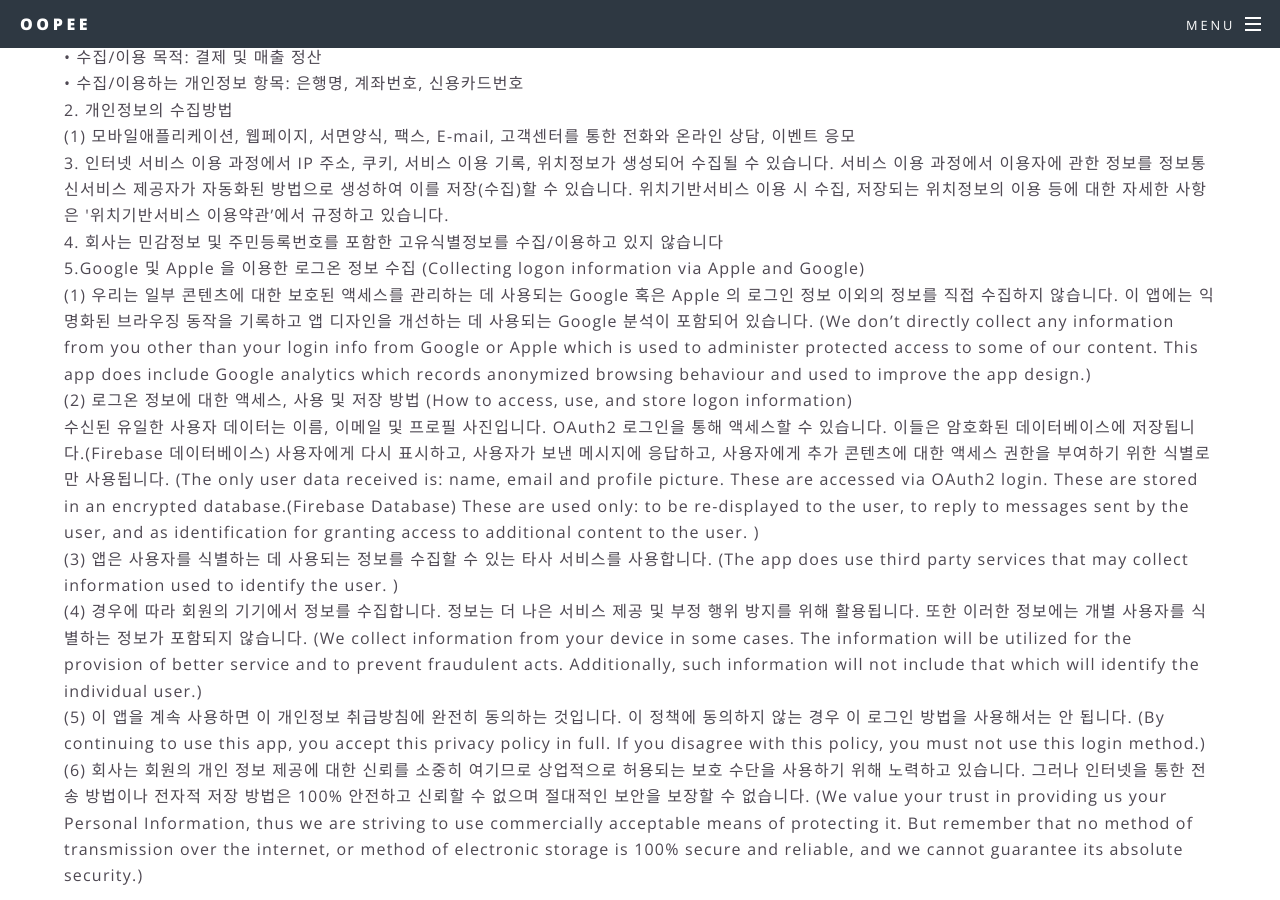
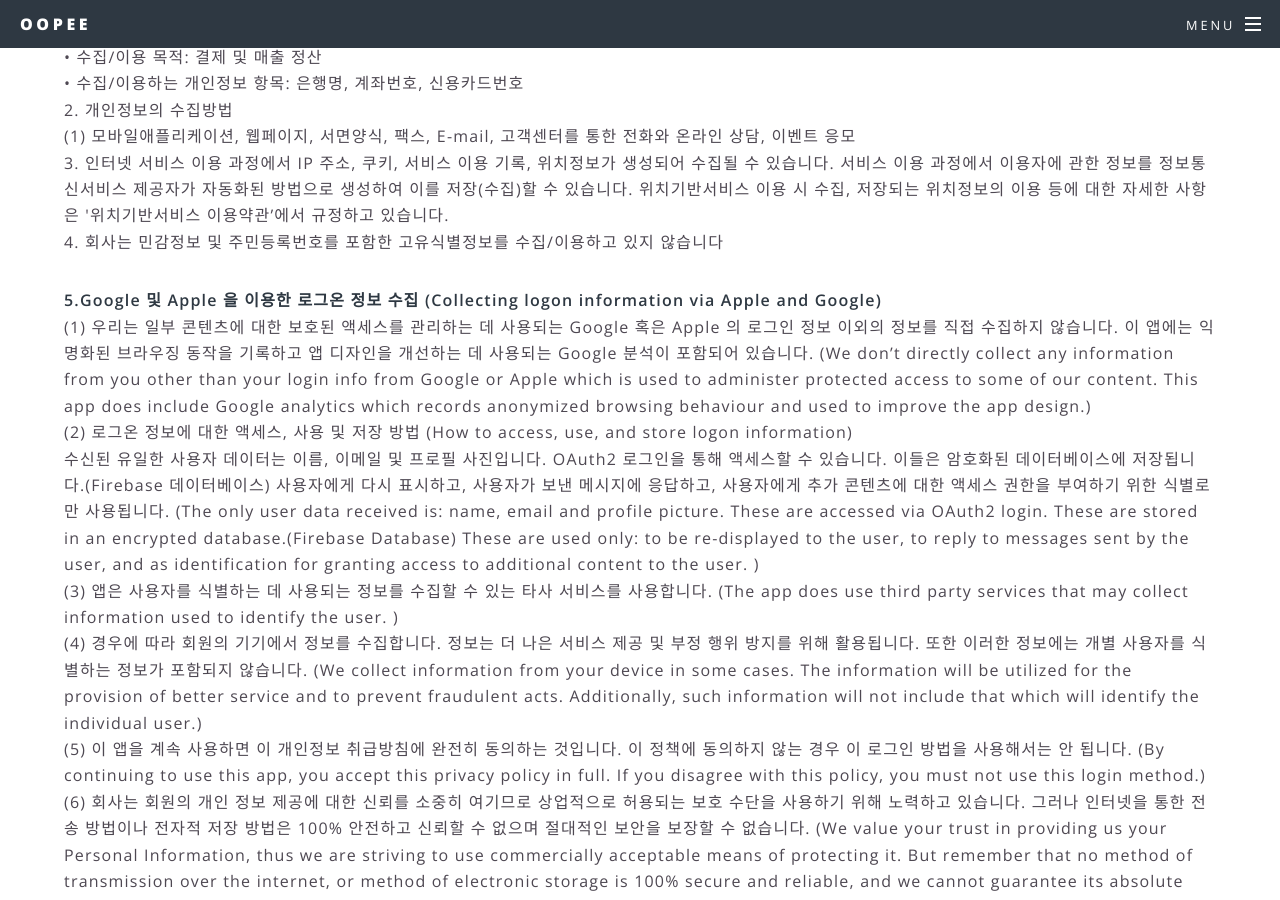
Before and after one commit to inansung/www.oopee.com, a Jekyll site: the page built from privacy-policy.html, in a window 1280 px wide and 900 px high, scrolled down 914 px. Built offline with Jekyll 4.4.1, drawn with Linux system fonts in a browser that asks for light colours.

Commit message:
2023.10.04+5

```diff
--- a/privacy-policy.html
+++ b/privacy-policy.html
@@ -19,8 +19,8 @@
 	2. 개인정보의 수집방법<br>
 	 (1) 모바일애플리케이션, 웹페이지, 서면양식, 팩스, E-mail, 고객센터를 통한 전화와 온라인 상담, 이벤트 응모<br>
 	3. 인터넷 서비스 이용 과정에서 IP 주소, 쿠키, 서비스 이용 기록, 위치정보가 생성되어 수집될 수 있습니다. 서비스 이용 과정에서 이용자에 관한 정보를 정보통신서비스 제공자가 자동화된 방법으로 생성하여 이를 저장(수집)할 수 있습니다. 위치기반서비스 이용 시 수집, 저장되는 위치정보의 이용 등에 대한 자세한 사항은 '위치기반서비스 이용약관’에서 규정하고 있습니다.<br>
-	4. 회사는 민감정보 및 주민등록번호를 포함한 고유식별정보를 수집/이용하고 있지 않습니다<br>
-	5.Google 및  Apple 을 이용한 로그온 정보 수집 (Collecting logon information via Apple and Google)<br>
+	4. 회사는 민감정보 및 주민등록번호를 포함한 고유식별정보를 수집/이용하고 있지 않습니다</p>
+	<p><b>5.Google 및  Apple 을 이용한 로그온 정보 수집 (Collecting logon information via Apple and Google)</b><br>
 	 (1) 우리는 일부 콘텐츠에 대한 보호된 액세스를 관리하는 데 사용되는 Google 혹은 Apple 의 로그인 정보 이외의 정보를 직접 수집하지 않습니다. 이 앱에는 익명화된 브라우징 동작을 기록하고 앱 디자인을 개선하는 데 사용되는 Google 분석이 포함되어 있습니다. (We don’t directly collect any information from you other than your login info from Google or Apple which is used to administer protected access to some of our content. This app does include Google analytics which records anonymized browsing behaviour and used to improve the app design.)<br>
 	 (2) 로그온 정보에 대한 액세스, 사용 및 저장 방법 (How to access, use, and store logon information)<br>
 	 수신된 유일한 사용자 데이터는 이름, 이메일 및 프로필 사진입니다. OAuth2 로그인을 통해 액세스할 수 있습니다. 이들은 암호화된 데이터베이스에 저장됩니다.(Firebase 데이터베이스) 사용자에게 다시 표시하고, 사용자가 보낸 메시지에 응답하고, 사용자에게 추가 콘텐츠에 대한 액세스 권한을 부여하기 위한 식별로만 사용됩니다. (The only user data received is: name, email and profile picture. These are accessed via OAuth2 login. These are stored in an encrypted database.(Firebase Database) These are used only: to be re-displayed to the user, to reply to messages sent by the user, and as identification for granting access to additional content to the user. )<br>
@@ -28,14 +28,17 @@
 	 (4) 경우에 따라 회원의 기기에서 정보를 수집합니다. 정보는 더 나은 서비스 제공 및 부정 행위 방지를 위해 활용됩니다. 또한 이러한 정보에는 개별 사용자를 식별하는 정보가 포함되지 않습니다. (We collect information from your device in some cases. The information will be utilized for the provision of better service and to prevent fraudulent acts. Additionally, such information will not include that which will identify the individual user.)<br>
 	 (5) 이 앱을 계속 사용하면 이 개인정보 취급방침에 완전히 동의하는 것입니다. 이 정책에 동의하지 않는 경우 이 로그인 방법을 사용해서는 안 됩니다. (By continuing to use this app, you accept this privacy policy in full. If you disagree with this policy, you must not use this login method.)<br>
 	 (6) 회사는 회원의 개인 정보 제공에 대한 신뢰를 소중히 여기므로 상업적으로 허용되는 보호 수단을 사용하기 위해 노력하고 있습니다. 그러나 인터넷을 통한 전송 방법이나 전자적 저장 방법은 100% 안전하고 신뢰할 수 없으며 절대적인 보안을 보장할 수 없습니다. (We value your trust in providing us your Personal Information, thus we are striving to use commercially acceptable means of protecting it. But remember that no method of transmission over the internet, or method of electronic storage is 100% secure and reliable, and we cannot guarantee its absolute security.)</p>
-	<h4>제 3조 개인정보의 수집 및 이용목적</h4>
+	 <hr />
+	 <h4>제 3조 개인정보의 수집 및 이용목적</h4>
 	<p>1. 서비스의 원활한 제공 및 운영<br>
 	2. 회원관리<br>
 	 (1) 회원제 서비스 이용, 개인식별, 불량회원의 부정 이용방지와 비인가 사용방지, 가입의사 확인, 가입 및 가입횟수 제한, 분쟁 조정을 위한 기록보존, 불만처리 등 민원처리, 고지사항 전달, 방내놓기 서비스 이용<br>
 	3. 마케팅 및 광고에의 활용<br>
 	 (1) 고객별 맞춤 서비스 제공, 통계학적 특성에 따른 서비스 제공 및 광고 게재, 정기 간행물 발송, 서비스의 유효성 확인, 이벤트 및 광고성 정보 제공 및 참여기회 제공, 접속빈도 파악, 회원의 서비스 이용에 대한 통계</p>
-	<h4>제 4조 개인정보 수집, 이용, 제공에 대한 동의</h4>
+	 <hr />
+	 <h4>제 4조 개인정보 수집, 이용, 제공에 대한 동의</h4>
 	<p>1. 회사는 이용자가 최초 회원가입 시 또는 서비스 이용과 관련해 개인정보를 입력할 시 개인정보처리방침 및 이용약관 등의 내용에 대해 동의 여부를 체크할 수 있는 절차를 마련하여, 이를 체크하면 개인정보수집에 대해 동의한 것으로 처리합니다.</p>
+	<hr />
 	<h4>제 5조 개인정보의 목적 외 이용 및 위탁</h4>
 	<p>1. 회사는 이용자의 개인정보를 “3. 개인정보의 수집 및 이용목적” 에서 고지한 범위 내에서 사용하며 동 범위를 초과하여 이용하거나 원칙적으로 제3자에게 제공하지 않습니다.<br>
 	2. 다만 다음의 경우에는 합당한 절차를 통한 회원의 동의를 얻어 개인정보를 제공 또는 이용할 수 있습니다.<br>
@@ -56,6 +59,7 @@
 	  • 이전국가: 서울 (Google Cloud 리전)<br>
 	  • 이전일시 및 방법: 서비스 이용 시점에 네트워크를 통한 전송<br>
 	  • 개인정보 보유 및 이용기간: 회원탈퇴시 혹은 위탁계약 종료시까지</p>
+	<hr />
 	<h4>제 6조 개인정보의 보유기간 및 파기</h4>
 	<p>1. 회사가 회원의 개인정보를 수집하는 경우 그 보유기간은 원칙적으로 회원가입 후 약관 제10조에 의한 ‘계약기간 및 이용계약의 종료시’까지며, 이용계약 종료의 경우 회사는 회원의 개인정보를 즉시 파기하며 제3자에게 기 제공된 정보에 대해서도 지체 없이 파기하도록 조치합니다. (단, 재가입유예기간 동안의 재가입 방지 등을 위해 이용계약이 종료한 날로부터 3개월 경과 후에 파기하도록 합니다.) 또한, 다음의 경우 각각 명시한 기간 동안 개인정보를 보유합니다.<br>
 	 (1) 상법 등 법령의 규정에 의하여 보존할 필요성이 있는 경우 법령에서 규정한 보존기간 동안 거래내역과 최소한의 기본정보를 보유<br>
@@ -69,6 +73,7 @@
 	 (1) 종이에 출력된 개인정보는 분쇄기로 분쇄하거나 소각을 통하여 파기합니다.<br>
 	 (2) 전자적 파일 형태로 저장된 개인정보는 기록을 재생할 수 없는 기술적 방법을 사용하여 삭제합니다.<br>
 	3. 정보통신망법에 의한 개인정보 보유 회원이 1년간 서비스 이용기록이 없는 경우 [정보통신망 이용촉진 및 정보보호 등에 관한 법률] 제 29조 '개인정보 유효기간제'에 따라 회원에게 사전 통지하고 회원의 개인정보를 즉시 파기합니다.</p>
+	<hr />
 	<h4>제 7조 이용자 및 법정대리인의 권리와 그 행사방법</h4>
 	<p>1. 이용자 및 법정 대리인은 언제든지 등록되어 있는 자신 또는 대리자의 개인정보를 조회하거나 수정할 수 있으며 가입 해지(탈퇴)를 요청할 수도 있습니다. 단, 회사는 다음과 같이 조회, 수정 등의 요청을 거절할 만한 정당한 공익적 사유가<br>
 	 (1) 법률에 따라 열람이 금지되거나 제한되는 경우<br>
@@ -76,6 +81,7 @@
 	2. 개인 회원의 정보는 홈페이지에 로그인 후 ‘설정’ 메뉴를 통해 조회, 수정, 가입 해지(탈퇴)가 가능합니다.<br>
 	3. 개인정보의 오류에 대한 정정을 요청하신 경우에는 정정을 완료하기 전까지 당해 개인정보를 이용 또는 제공하지 않습니다. 또한 잘못된 개인정보를 제3자에게 이미 제공한 경우에는 정정 처리결과를 제3자에게 통지합니다.<br>
 	4. 회사는 이용자 혹은 법정 대리인의 요청에 의해 해지 또는 삭제된 개인정보는 6조 “개인정보의 보유기간 및 파기”에 명시된 바에 따라 처리하고 그 외의 용도로 열람 또는 이용할 수 없도록 처리하고 있습니다.</p>
+	<hr />
 	<h4>제 8조 개인정보 자동 수집 장치의 설치/운영 및 거부에 관한 사항</h4>
 	<p>1. 쿠키란?<br>
 	 (1) 회사는 개인화되고 맞춤화된 서비스를 제공하기 위해서 이용자의 정보를 저장하고 수시로 불러오는 '쿠키(cookie)'를 사용합니다.<br>
@@ -89,6 +95,7 @@
 	 (3) 쿠키 설정방법 예:<br>
 	  • Internet Explorer : 웹 브라우저 상단의 도구 → 인터넷 옵션 → 개인정보 → 고급<br>
 	  • Chrome : 웹 브라우저 우측의 설정 메뉴 → 화면 하단의 고급 설정 표시 → 개인정보의 콘텐츠 설정 버튼 → 쿠키</p>
+	<hr />
 	<h4>제 9조 개인정보의 기술적/관리적 보호 대책</h4>
 	<p>1. 회사는 이용자들의 개인정보를 처리함에 있어 개인정보가 분실, 도난, 유출, 변조 또는 훼손되지 않도록 안전성 확보를 위하여 다음과 같은 기술적/관리적 대책을 강구하고 있습니다. 단, 이용자 본인의 부주의나 인터넷 또는 통신상의 문제로 ID, 비밀번호 등 개인정보가 유출되어 발생한 문제에 대해 회사는 일체의 책임을 지지 않습니다.<br>
 	2. 비밀번호 암호화<br>
@@ -98,6 +105,7 @@
 	 (1) 회사는 해킹이나 컴퓨터 바이러스 등에 의해 회원의 개인정보가 유출되거나 훼손되는 것을 막기 위해 최선을 다하고 있습니다. 개인정보의 훼손에 대비해서 자료를 수시로 백업하고 있고, 최신 백신프로그램을 이용하여 이용자들의 개인정보나 자료가 유출되거나 손상되지 않도록 방지하고 있으며, 암호화통신 등을 통하여 네트워크상에서 개인정보를 안전하게 전송할 수 있도록 하고 있습니다. 그리고 침입차단시스템 등 시스템적으로 보안성을 확보하기 위한 가능한 모든 기술적 장치를 갖추려 노력하고 있습니다.<br>
 	4. 처리 직원의 최소화 및 교육<br>
 	 (1) 회사의 개인정보관련 처리 직원은 담당자에 한정시키고 있고 이를 위한 별도의 비밀번호를 부여하여 정기적으로 갱신하고 있으며, 담당자에 대한 수시 교육을 통하여 개인정보처리방침의 준수를 항상 강조하고 있습니다.</p>
+	<hr />
 	<h4>제 10조 개인정보보호책임자 및 담당자</h4>
 	<p>1. 개인정보보호책임자는 고객의 개인정보를 보호하고 유출을 방지하는 책임자로서 이용자가 안심하고 회사가 제공하는 서비스를 이용할 수 있도록 도와드리며, 개인정보를 보호하는데 있어 이용자에게 고지한 사항들에 반하여 사고가 발생할 시에는 이에 관한 책임을 집니다.<br>
 	2. 기술적인 보완조치를 취하였음에도 불구하고 해킹 등 기본적인 네트워크상의 위험성에 의해 발생하는 예기치 못한 사고로 인한 정보의 훼손 및 멸실, 이용자가 작성한 게시물에 의한 각종 분쟁 등에 관해서는 책임이 없습니다.<br>
@@ -114,6 +122,7 @@
 	 • 개인정보침해신고센터 (privacy.kisa.or.kr / 국번없이 118)<br>
 	 • 대검찰청 사이버수사과 (www.spo.go.kr / 국번없이 1301)<br>
 	 • 경찰청 사이버안전국 (www.ctrc.go.kr / 국번없이 182)</p>
+	<hr />
 	<h4>제 11조 고지의 의무</h4>
 	<p>현 개인정보처리방침은 2022년 3월 1일에 제정되었으며, 정부 및 회사의 정책 또는 보안기술의 변경에 따라 내용의 추가, 삭제 및 수정이 있을 경우에는 개정 최소 7일 전부터 서비스의 ’공지사항’란을 통해 고지하며, 본 정책은 시행일자에 시행됩니다.<br>
 	(1) 공고일자 : 2022 3월 1일<br>
```
